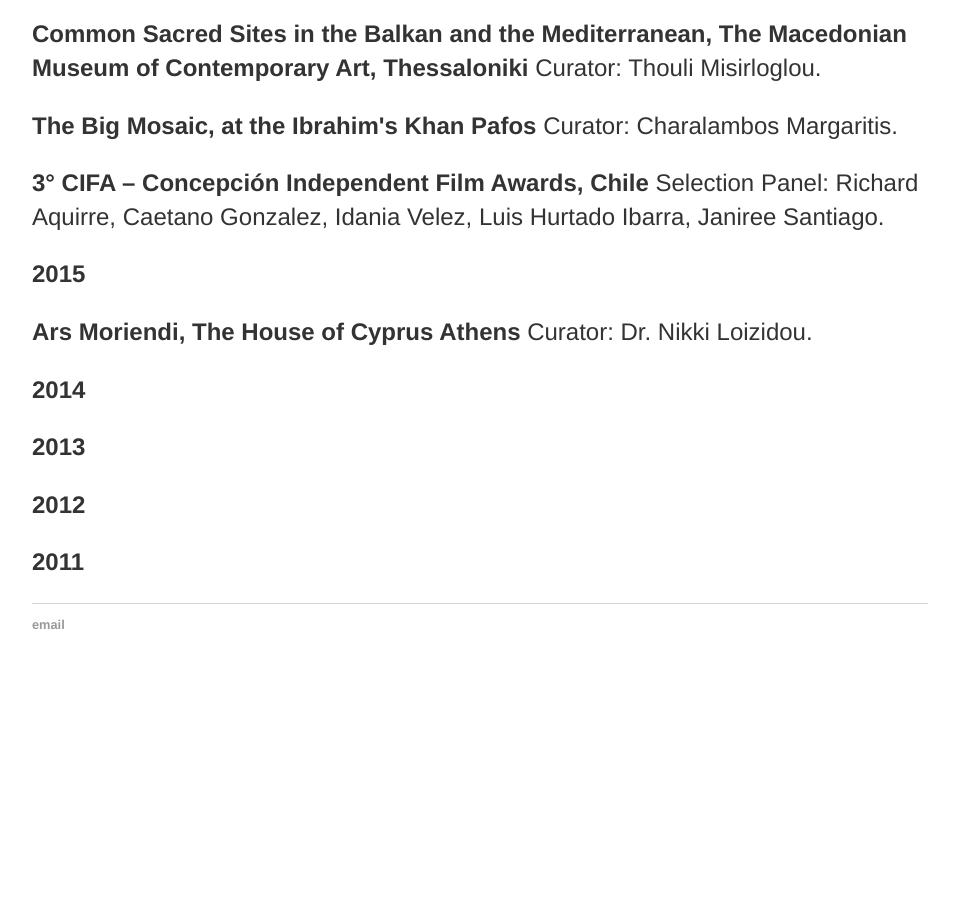
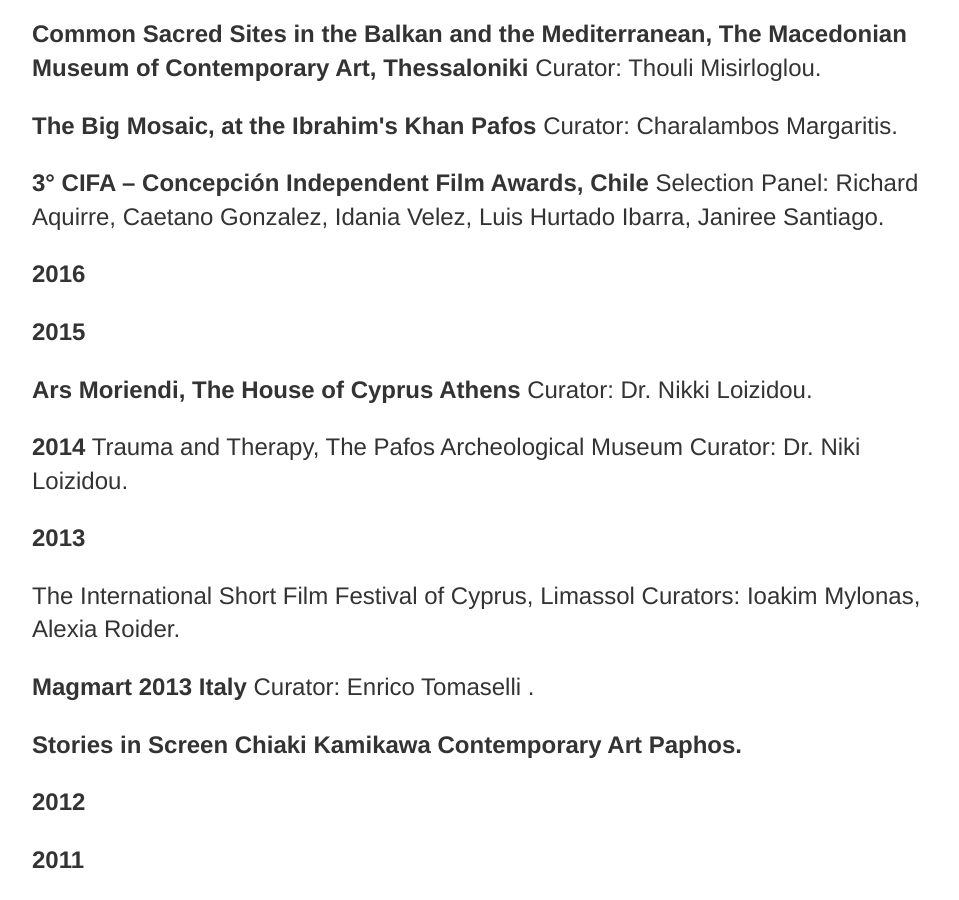
Before and after one commit to YiannosEconomou/Yiannos-E.net, a Jekyll site: the page built from cv.html, in a window 1280 px wide and 900 px high, scrolled down 1447 px. Shown: the whole window, without its empty margins (160-1119 px from the left). Built offline with Jekyll 4.4.1, drawn with Linux system fonts in a browser that asks for light colours; before the commit the page ends 2139 px from its top, so only the background shows below that.

Commit message:
Update cv.html

```diff
--- a/cv.html
+++ b/cv.html
@@ -41,6 +41,8 @@
 <p><b>The Big Mosaic, at the Ibrahim's Khan Pafos</b> Curator: Charalambos Margaritis.
 <p><b>3° CIFA – Concepción Independent Film Awards, Chile</b> Selection Panel: Richard Aquirre, Caetano Gonzalez, Idania Velez, Luis Hurtado Ibarra, Janiree Santiago.
 <p>
+	<p>
+		<b><strong>2016</b></strong><p>
 <p>
 <p><b>2015</b>
 <p><b>Ars Moriendi, The House of Cyprus Athens</b> Curator: Dr. Nikki Loizidou.
@@ -48,11 +50,14 @@
 <p>
 	<p>
 		<b><strong>2014</b></strong>
+		Trauma and Therapy, The Pafos Archeological Museum</b> Curator: Dr. Niki Loizidou.
 
 <p>
 	<p>
 		<b><strong>2013</b></strong>
-
+<p>The International Short Film Festival of Cyprus, Limassol</b> Curators: Ioakim Mylonas, Alexia Roider.
+<p><b>Magmart 2013 Italy</b> Curator: Enrico Tomaselli .
+<p><b>Stories in Screen Chiaki Kamikawa Contemporary Art Paphos.
 <p>
 	<p>
 		<b><strong>2012</b></strong>
```
